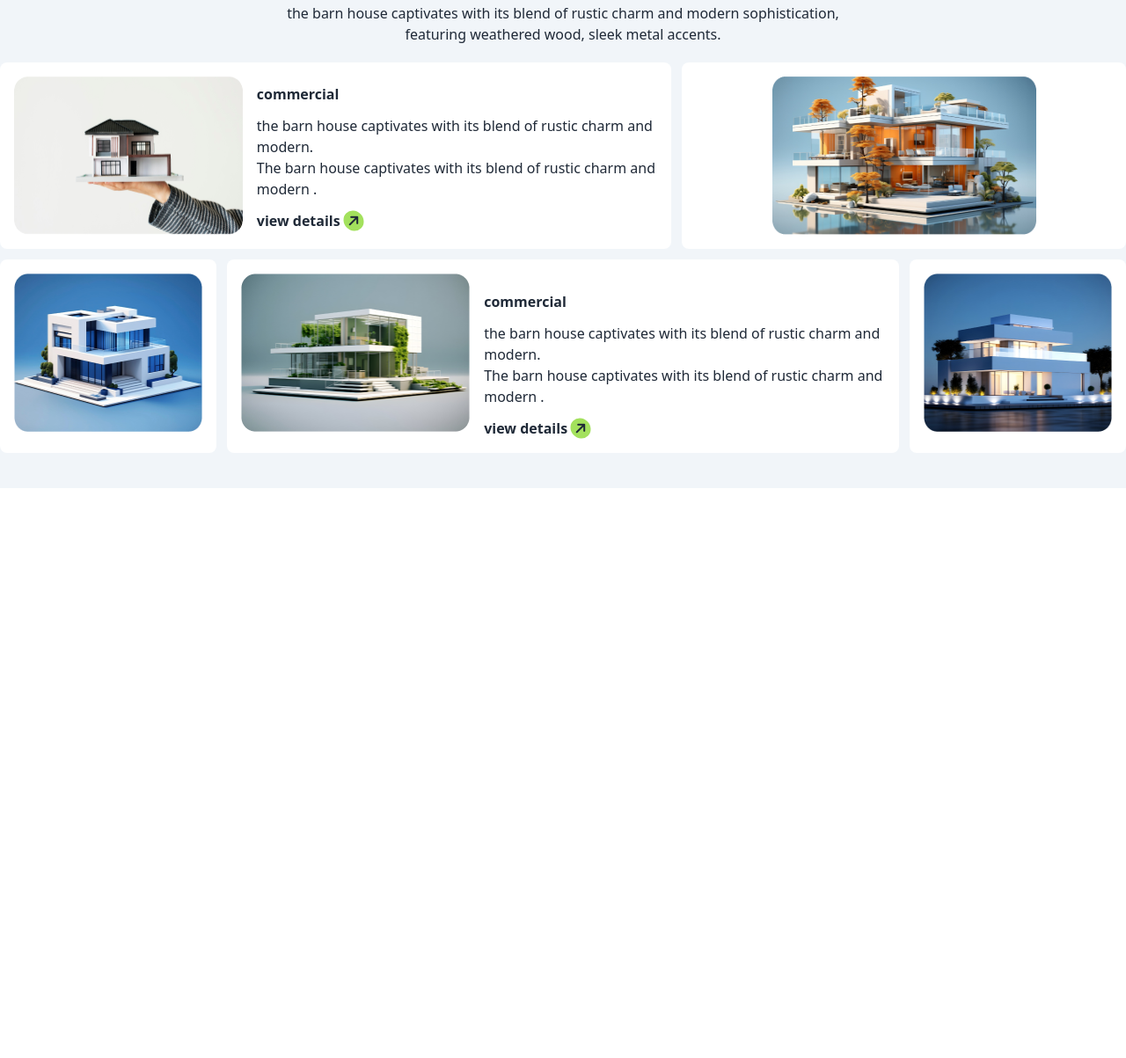
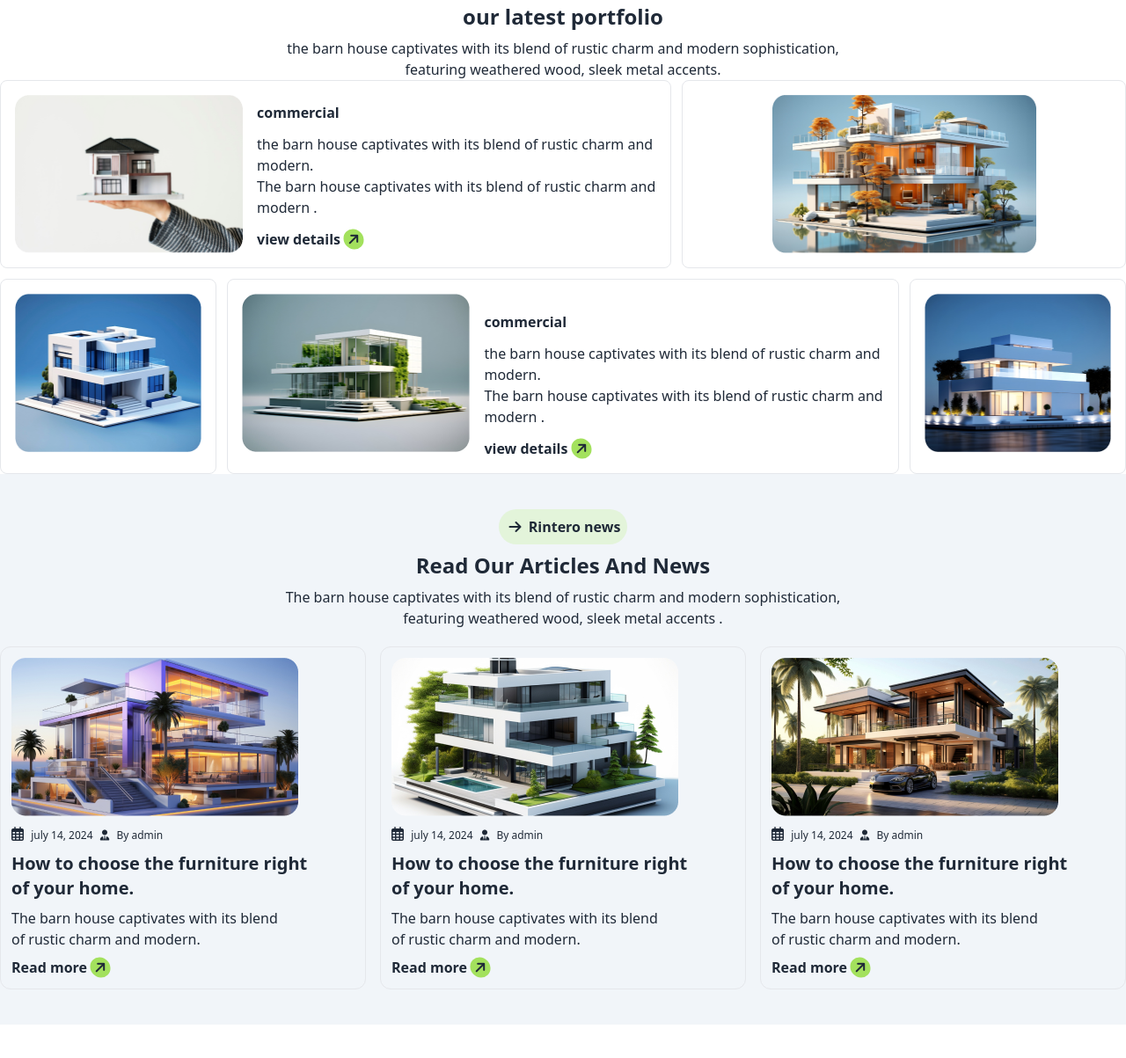
Before and after one commit to imamhossainapon/assignment-3, a plain HTML site: page index.html in a window 1280 px wide. Shown: the part 1980-3183 px from the top of the page at 88% size. Before the commit the page ends 2575 px from the top, so only its background shows below. Drawn offline with nearby package versions, Linux system fonts and the light colour scheme.

Commit message:
section-5

```diff
--- a/index.html
+++ b/index.html
@@ -190,17 +190,17 @@
 
     <!-- section-4 -->
 
-    <section>  <div class="md:container mx-auto w-[95%]">
+    <section class="bg-[#FFFFFF] mt-10">  <div class="md:container mx-auto w-[95%]">
 
 
-        <div class="text-center space-y-2 mb-5"><button class="bg-[#ABEF5F33] p-2 rounded-full ">
+        <div class="text-center space-y-2 pt-10"><button class="bg-[#ABEF5F33] p-2 rounded-full ">
             <i class="fa-solid fa-arrow-right   rounded-[100%] p-1"></i>
             <h1 class="inline font-bold ">Explore our latest Works</h1></button>
             <h1 class="text-2xl font-bold"> our latest portfolio </h1>
             <p>the barn house captivates with its blend of rustic charm and modern sophistication,<br>  featuring weathered wood, sleek metal accents.</p></div>
 
             <div class="grid md:grid-cols-5 grid-cols-1 gap-3">
-                <div class="md:flex space-x-4 md:col-span-3 bg-[#FFFFFF] rounded-lg p-4 ">
+                <div class="md:flex space-x-4 md:col-span-3 bg-base-100 border border-[ rgb(233, 233, 233);] rounded-lg p-4 ">
                     <div><img class="w-[300px] h-[180px]" src="./assets/img1.png " alt=""></div>
                     <div class="space-y-3 pt-2">
                         <h1 class="font-semibold"> commercial</h1>
@@ -210,14 +210,14 @@
                         <h1 class="text-1xl font-semibold"> view details  <i class="fa-solid fa-arrow-right -rotate-45 bg-[#a3e15d] rounded-[100%] p-1"></i></h1>
                     </div>
                 </div>
-<div class="bg-[#FFFFFF] rounded-lg p-4  md:col-span-2 md:flex justify-center "><img  class="w-[300px] h-[180px]"  src="./assets/img2.png" alt=""></div>
-<div class="bg-[#FFFFFF] block md:hidden rounded-lg p-4 "><img  class="w-[300px] h-[180px]" src="./assets/img5.png" alt=""></div>
-<div class="bg-[#FFFFFF] md:block  hidden rounded-lg p-4 "><img  class="w-[300px] h-[180px]" src="./assets/img3.png" alt=""></div>
+<div class="bg-[#FFFFFF] rounded-lg p-4 border border-[ rgb(233, 233, 233);]   md:col-span-2 md:flex justify-center "><img  class="w-[300px] h-[180px]"  src="./assets/img2.png" alt=""></div>
+<div class="bg-[#FFFFFF] border border-[ rgb(233, 233, 233);]  block md:hidden rounded-lg p-4 "><img  class="w-[300px] h-[180px]" src="./assets/img5.png" alt=""></div>
+<div class="bg-[#FFFFFF] md:block border border-[ rgb(233, 233, 233);]   hidden rounded-lg p-4 "><img  class="w-[300px] h-[180px]" src="./assets/img3.png" alt=""></div>
 
 
 
 
-                    <div class="md:flex space-x-4 md:col-span-3 bg-[#FFFFFF] rounded-lg p-4 ">
+                    <div class="md:flex space-x-4 md:col-span-3 bg-[#FFFFFF] rounded-lg p-4 border border-[ rgb(233, 233, 233);]  ">
                         <div><img  class="w-[300px] h-[180px]" src="./assets/img4.png" alt=""></div>
                         <div class="space-y-3 pt-5">
                             <h1 class="font-semibold"> commercial</h1>
@@ -227,13 +227,72 @@
                             <h1 class="text-1xl font-semibold"> view details  <i class="fa-solid fa-arrow-right -rotate-45 bg-[#a3e15d] rounded-[100%] p-1"></i></h1></div>
 
                     </div>
-                    <div class="bg-[#FFFFFF] md:hidden block  rounded-lg p-4 "><img  class="w-[300px] h-[180px]" src="./assets/img3.png" alt=""></div>
-                    <div class="bg-[#FFFFFF] rounded-lg p-4 "><img  class="w-[300px] h-[180px]" src="./assets/img5.png" alt=""></div>
+                    <div class="bg-[#FFFFFF] md:hidden block border border-[ rgb(233, 233, 233);]   rounded-lg p-4 "><img  class="w-[300px] h-[180px]" src="./assets/img3.png" alt=""></div>
+                    <div class="bg-[#FFFFFF] rounded-lg p-4 border border-[ rgb(233, 233, 233);]"><img  class="w-[300px] h-[180px]" src="./assets/img5.png" alt=""></div>
 
 
 
 
                  </div>  </div> </section>
+
+                 <!-- section-5 -->
+                  <section class="mt-10">
+                    <div class="text-center space-y-2 mb-5"><button class="bg-[#ABEF5F33] p-2 rounded-full ">
+                        <i class="fa-solid fa-arrow-right   rounded-[100%] p-1"></i>
+                        <h1 class="inline font-bold ">
+                            Rintero news
+                        </h1></button>
+
+                        <h1 class="text-2xl font-bold">Read Our Articles And News  </h1>
+                        <p>The barn house captivates with its blend of rustic charm and modern sophistication,<br>
+                            featuring weathered wood, sleek metal accents .
+                        </p></div>
+
+                        <div class="grid md:grid-cols-3 grid-cols-1 md:container mx-auto w-[95%] gap-4">
+
+                            <!-- div-1 -->
+
+                            <div class="p-3 space-y-2 border border-[ rgb(233, 233, 233);] rounded-xl"><img src="./assets/article1.png" alt="">
+                                <div class=" space-x-1 "><p class="inline text-xm"><i class="fa-regular fa-calendar-days"></i></p>
+                                    <p class="inline text-xs ">july 14, 2024</p>
+                                    <p class="inline text-xs"> <i class="fa-solid fa-user-tie"></i></p>
+<p class="inline text-xs">By admin</p>
+                             </div>
+                              <h1 class="text-xl font-semibold">How to choose the furniture right <br>  of your home.</h1>
+                              <p>The barn house captivates with its blend <br> of rustic charm and modern. </p>
+                              <h1 class=" font-semibold"> Read more  <i class="fa-solid fa-arrow-right -rotate-45 bg-[#a3e15d] rounded-[100%] p-1"></i></h1></div>
+
+                              <!-- div-2 -->
+
+                              <div class="p-3 space-y-2 border border-[ rgb(233, 233, 233);] rounded-xl"><img src="./assets/article2.png" alt="">
+                                <div class=" space-x-1 "><p class="inline text-xm"><i class="fa-regular fa-calendar-days"></i></p>
+                                    <p class="inline text-xs ">july 14, 2024</p>
+                                    <p class="inline text-xs"> <i class="fa-solid fa-user-tie"></i></p>
+<p class="inline text-xs">By admin</p>
+                             </div>
+                              <h1 class="text-xl font-semibold">How to choose the furniture right <br>  of your home.</h1>
+                              <p>The barn house captivates with its blend <br> of rustic charm and modern. </p>
+                              <h1 class=" font-semibold"> Read more  <i class="fa-solid fa-arrow-right -rotate-45 bg-[#a3e15d] rounded-[100%] p-1"></i></h1></div>
+
+                                  <!-- div-3 -->
+
+                              <div class="p-3 space-y-2 border border-[ rgb(233, 233, 233);] rounded-xl"><img src="./assets/article3.png" alt="">
+                                <div class=" space-x-1 "><p class="inline text-xm"><i class="fa-regular fa-calendar-days"></i></p>
+                                    <p class="inline text-xs ">july 14, 2024</p>
+                                    <p class="inline text-xs"> <i class="fa-solid fa-user-tie"></i></p>
+<p class="inline text-xs">By admin</p>
+                             </div>
+                              <h1 class="text-xl font-semibold">How to choose the furniture right <br>  of your home.</h1>
+                              <p>The barn house captivates with its blend <br> of rustic charm and modern. </p>
+                              <h1 class=" font-semibold"> Read more  <i class="fa-solid fa-arrow-right -rotate-45 bg-[#a3e15d] rounded-[100%] p-1"></i></h1></div>
+                            </div>
+
+
+
+
+
+                        </div>
+                  </section>
 
     </main>
 
```
